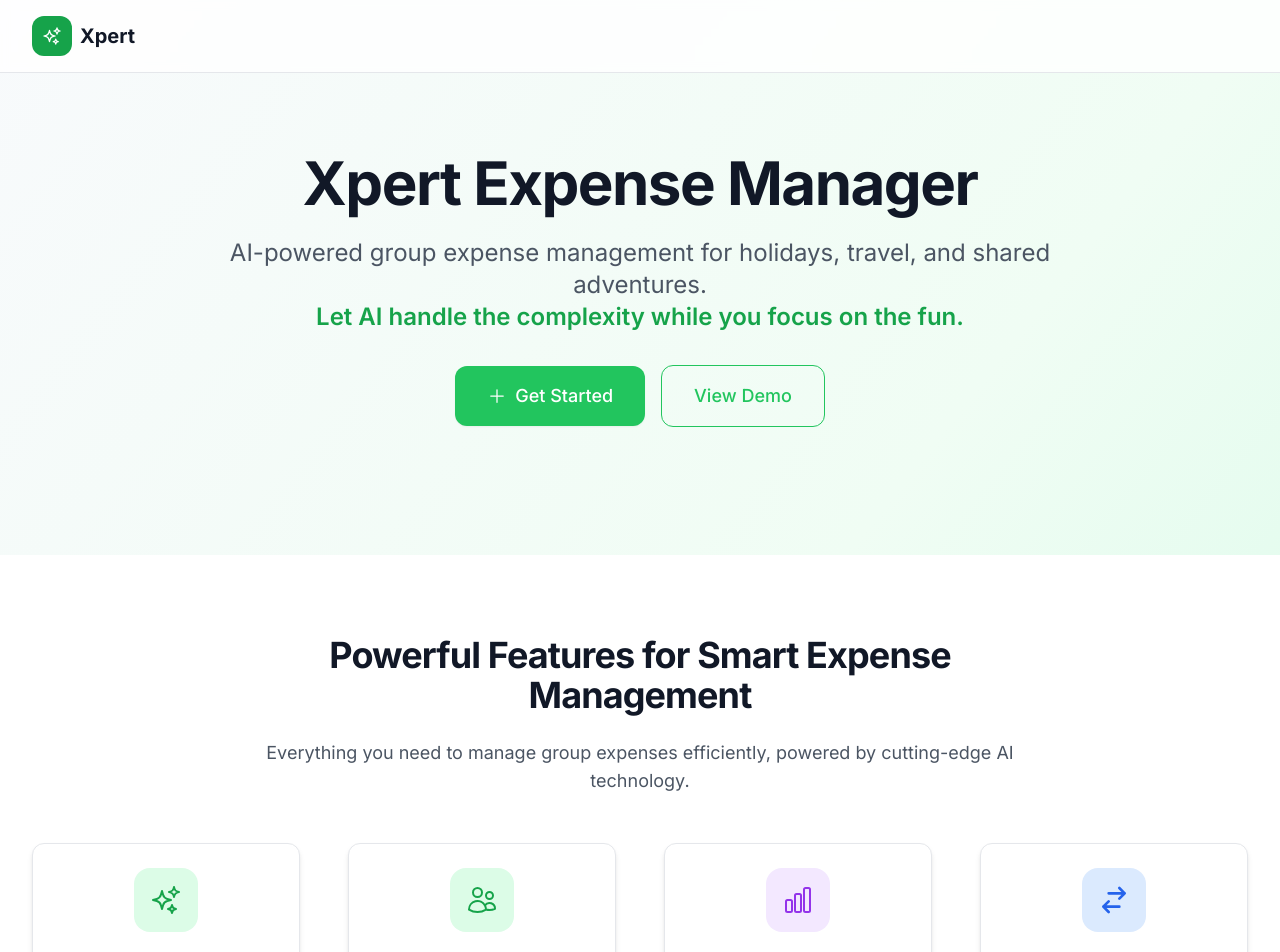
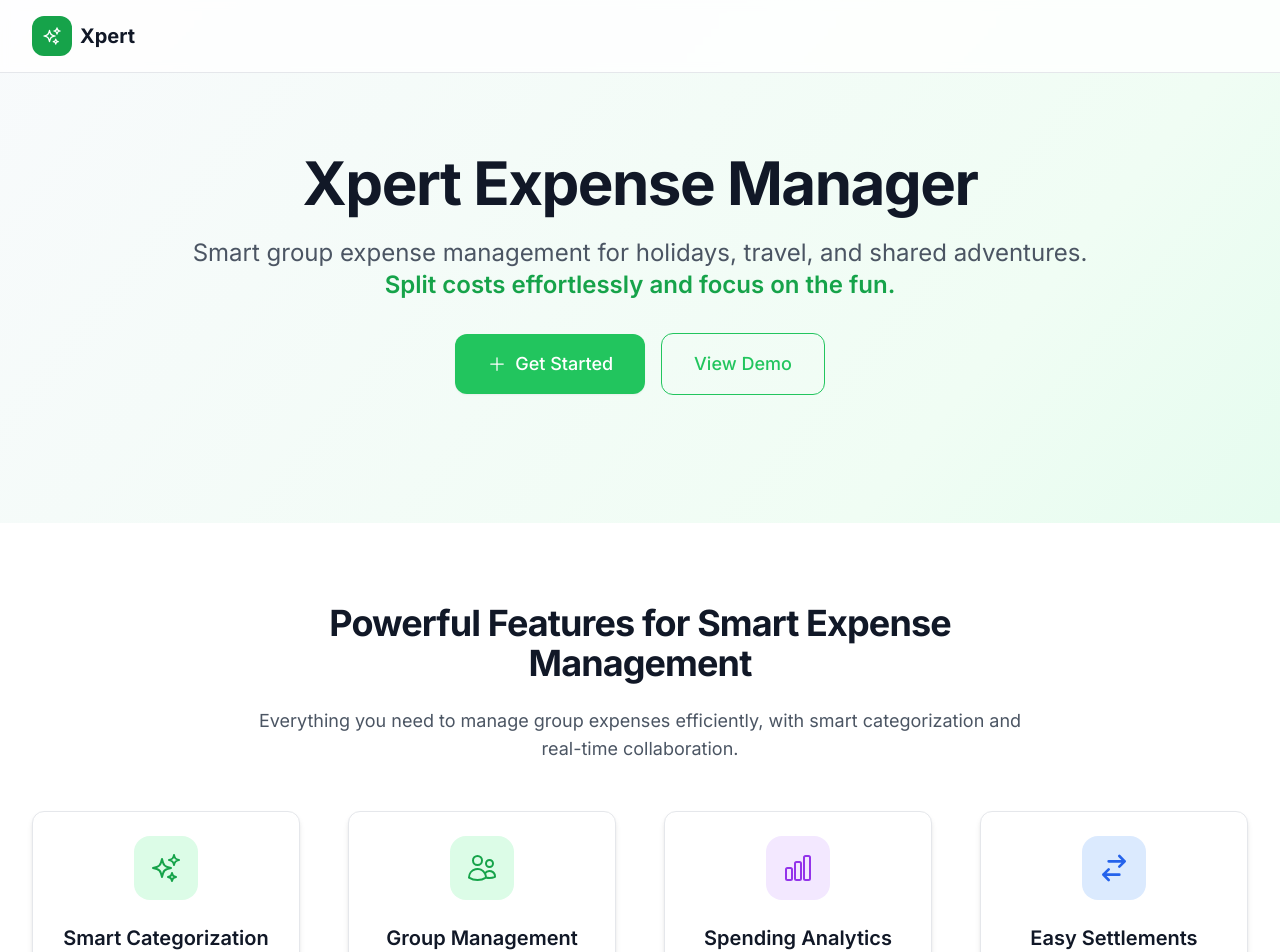
Before and after one commit to tarunbolla/xpert, a Next.js app: page / in a window 1280 px wide. Shown: the top 952 px of the page. Built offline with nearby package versions, Linux system fonts and the light colour scheme.

Commit message:
Remove AI overselling from homepage and demo page - make marketing honest

```diff
--- a/app/demo/page.tsx
+++ b/app/demo/page.tsx
@@ -44,7 +44,7 @@ export default function DemoPage() {
               See Xpert Expense Manager in Action
             </h1>
             <p className="text-xl sm:text-2xl text-gray-600 leading-relaxed">
-              Experience how AI makes expense management effortless for your next trip.
+              Experience how smart categorization makes expense management effortless for your next trip.
               <br className="hidden sm:block" />
               <span className="text-green-600 font-semibold">Smart, simple, and powerful.</span>
             </p>
@@ -70,7 +70,7 @@ export default function DemoPage() {
                     <div className="w-12 h-12 bg-green-100 rounded-xl flex items-center justify-center" aria-hidden="true">
                       <SparklesIcon className="w-6 h-6 text-green-600" />
                     </div>
-                    <h2 id="ai-analysis-demo-title" className="text-2xl font-semibold text-gray-900">AI-Powered Categorization</h2>
+                    <h2 id="ai-analysis-demo-title" className="text-2xl font-semibold text-gray-900">Smart Categorization</h2>
                   </div>
                 </div>
 
@@ -88,7 +88,7 @@ export default function DemoPage() {
                     </div>
 
                     <div className="p-4 bg-gradient-to-r from-green-50 to-indigo-50 rounded-xl border border-green-200">
-                      <div className="text-sm text-green-600 mb-3 font-medium">AI categorizes:</div>
+                      <div className="text-sm text-green-600 mb-3 font-medium">Smart categorization:</div>
                       <div className="space-y-3">
                         <div className="flex justify-between items-center">
                           <span className="text-gray-700">Category:</span>
@@ -320,7 +320,7 @@ export default function DemoPage() {
                   <div className="flex items-center gap-4 p-4 bg-gray-50 rounded-xl border border-gray-200">
                     <div className="w-3 h-3 bg-green-500 rounded-full" aria-hidden="true"></div>
                     <div className="flex-1">
-                      <span className="font-semibold text-gray-900">AI</span> categorized as "Food & Dining" (95% confidence)
+                      <span className="font-semibold text-gray-900">System</span> categorized as "Food & Dining"
                     </div>
                     <div className="text-sm text-gray-500">2 hours ago</div>
                   </div>
@@ -350,7 +350,7 @@ export default function DemoPage() {
           >
             <h2 className="text-3xl sm:text-4xl font-bold text-white mb-6">Ready to Try It?</h2>
             <p className="text-xl text-green-100 mb-8 leading-relaxed">
-              Start managing your next trip's expenses with AI-powered insights and seamless group collaboration.
+              Start managing your next trip's expenses with smart categorization and seamless group collaboration.
             </p>
             <div className="flex flex-col sm:flex-row gap-4 justify-center">
               <a
--- a/app/page.tsx
+++ b/app/page.tsx
@@ -78,9 +78,9 @@ export default function HomePage() {
                 Xpert Expense Manager
               </h1>
               <p className="text-base sm:text-lg md:text-xl lg:text-2xl text-gray-600 mb-6 sm:mb-8 leading-relaxed">
-                AI-powered group expense management for holidays, travel, and shared adventures.
+                Smart group expense management for holidays, travel, and shared adventures.
                 <br className="hidden sm:block" />
-                <span className="text-green-600 font-semibold">Let AI handle the complexity while you focus on the fun.</span>
+                <span className="text-green-600 font-semibold">Split costs effortlessly and focus on the fun.</span>
               </p>
             </div>
 
@@ -117,7 +117,7 @@ export default function HomePage() {
                 Powerful Features for Smart Expense Management
               </h2>
               <p className="text-base sm:text-lg text-gray-600 leading-relaxed">
-                Everything you need to manage group expenses efficiently, powered by cutting-edge AI technology.
+                Everything you need to manage group expenses efficiently, with smart categorization and real-time collaboration.
               </p>
             </div>
 
@@ -134,9 +134,9 @@ export default function HomePage() {
                   <div className="w-16 h-16 bg-green-100 rounded-2xl flex items-center justify-center mb-6 mx-auto group-hover:bg-green-200 transition-colors duration-200" aria-hidden="true">
                     <SparklesIcon className="w-8 h-8 text-green-600" />
                   </div>
-                  <h3 id="ai-analysis-title" className="card-title">AI-Powered Categorization</h3>
+                  <h3 id="ai-analysis-title" className="card-title">Smart Categorization</h3>
                   <p className="text-gray-600 leading-relaxed">
-                    Automatic expense categorization using AI to intelligently classify your expenses into relevant categories.
+                    Automatic expense categorization to help organize your expenses into relevant categories.
                   </p>
                 </div>
               </motion.div>
```
